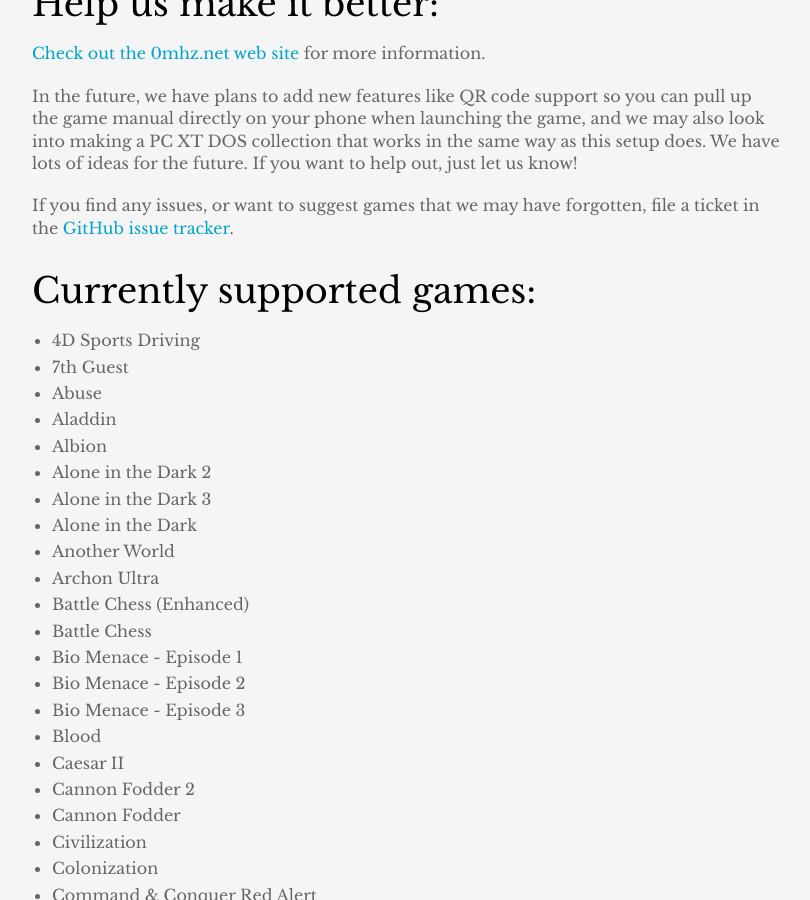
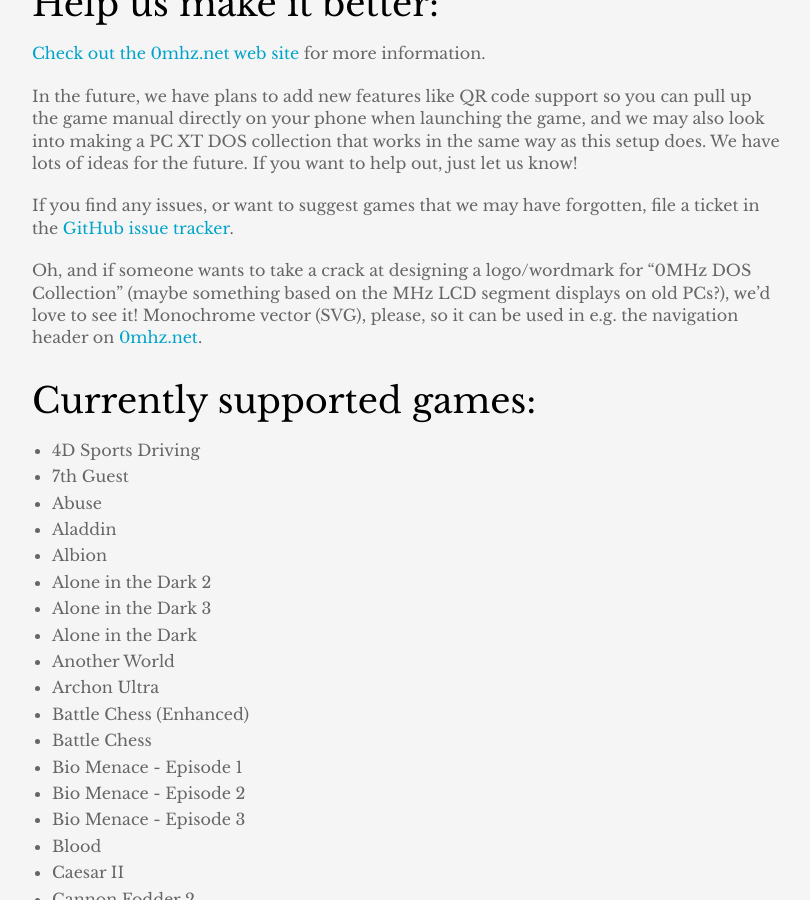
Before and after one commit to 0mhz-net/0mhz-net.github.io, a Jekyll site: the page built from _posts/2024-03-18-2024.03.20.md, in a window 1280 px wide and 900 px high, scrolled down 1218 px. Shown: the whole window, without its empty margins (233-1043 px from the left). Built offline with Jekyll 4.4.1, drawn with Linux system fonts in a browser that asks for light colours.

Commit message:
Let’s try an earlier post date

```diff
--- a/_posts/2024-03-20-2024.03.20.md
+++ b/_posts/2024-03-18-2024.03.20.md
@@ -32,6 +32,8 @@
 In the future, we have plans to add new features like QR code support so you can pull up the game manual directly on your phone when launching the game, and we may also look into making a PC XT DOS collection that works in the same way as this setup does. We have lots of ideas for the future. If you want to help out, just let us know!
 
 If you find any issues, or want to suggest games that we may have forgotten, file a ticket in the [GitHub issue tracker](https://github.com/0mhz-net/0mhz-collection/issues).
+
+Oh, and if someone wants to take a crack at designing a logo/wordmark for “0MHz DOS Collection” (maybe something based on the MHz LCD segment displays on old PCs?), we'd love to see it! Monochrome vector (SVG), please, so it can be used in e.g. the navigation header on [0mhz.net](https://0mhz.net).
 
 ## Currently supported games:
 
```
